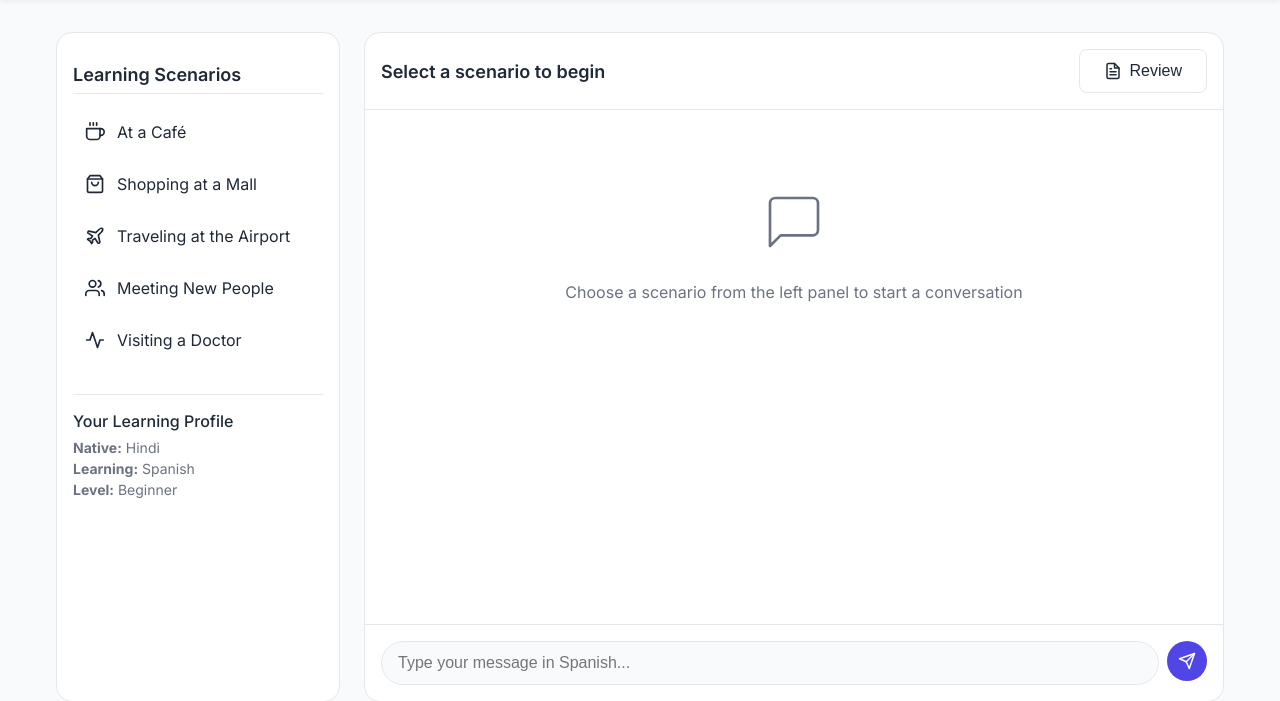
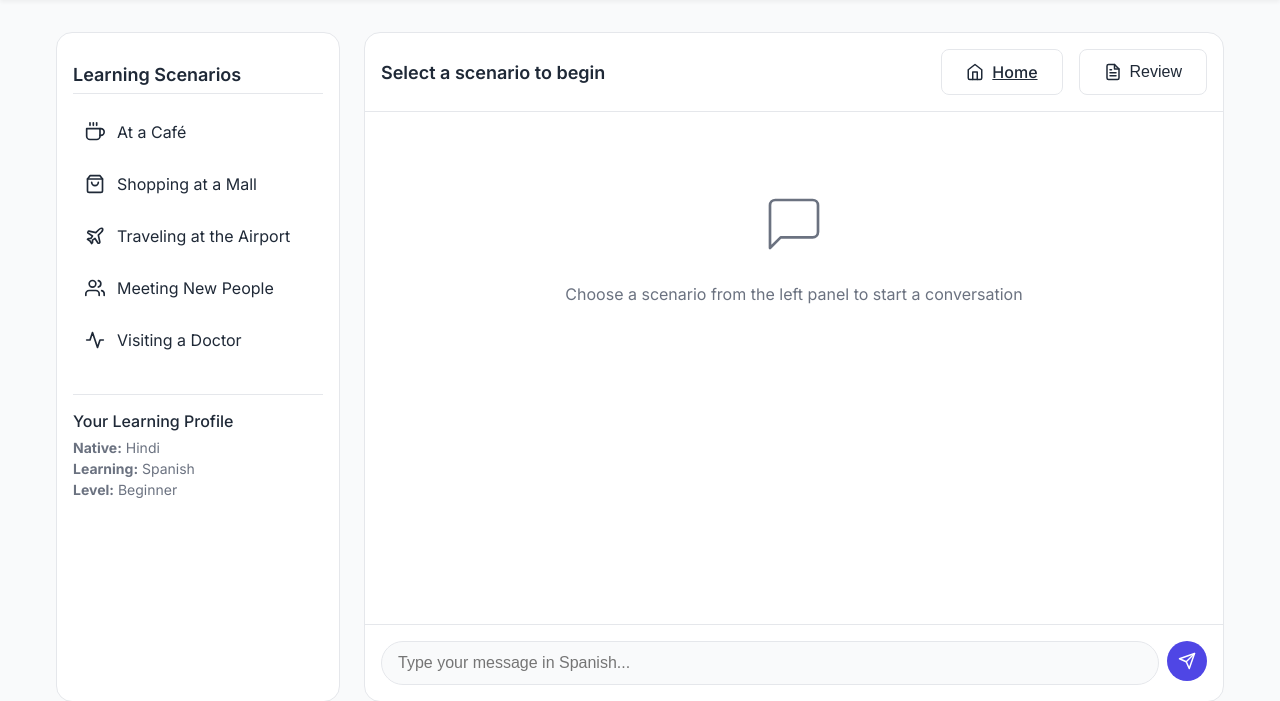
Before and after one commit to Sampath2439/LinguaLearn, a Flask app: page /chat in a window 1280 px wide. Shown: the part 73-774 px from the top of the page. Run offline with Flask 3, Linux system fonts and the light colour scheme; a user stored in the database is signed in.

Commit message:
Add "Return Home" navigation button
Replit-Commit-Author: Agent
Replit-Commit-Session-Id: 77906d98-88ff-4121-8941-45913bd31d45
Replit-Commit-Screenshot-Url: https://storage.googleapis.com/screenshot-production-us-central1/9c3e36f7-bc16-4716-861b-d84b4ce3260c/f99eba33-3066-407f-b1ac-46e4626f34a0.jpg

```diff
--- a/static/js/chat.js
+++ b/static/js/chat.js
@@ -494,7 +494,14 @@ function renderReview(reviewData) {
                 </div>
             </div>
 
-            <div style="text-align: center; margin-top: 2rem;">
+            <div style="text-align: center; margin-top: 2rem; display: flex; justify-content: center; gap: 1rem;">
+                <a href="/" class="btn btn-outline" style="display: flex; align-items: center; gap: 0.5rem;">
+                    <svg xmlns="http://www.w3.org/2000/svg" width="18" height="18" viewBox="0 0 24 24" fill="none" stroke="currentColor" stroke-width="2" stroke-linecap="round" stroke-linejoin="round">
+                        <path d="M3 9l9-7 9 7v11a2 2 0 0 1-2 2H5a2 2 0 0 1-2-2z"></path>
+                        <polyline points="9 22 9 12 15 12 15 22"></polyline>
+                    </svg>
+                    Return Home
+                </a>
                 <button class="btn btn-primary" onclick="document.getElementById('review-container').style.display = 'none';">
                     Close Review
                 </button>
--- a/templates/chat.html
+++ b/templates/chat.html
@@ -57,6 +57,13 @@
             <div class="chat-header">
                 <h2 id="chat-title" class="chat-title">Select a scenario to begin</h2>
                 <div class="chat-actions">
+                    <a href="{{ url_for('index') }}" class="btn btn-outline" style="margin-right: 0.5rem;">
+                        <svg xmlns="http://www.w3.org/2000/svg" width="18" height="18" viewBox="0 0 24 24" fill="none" stroke="currentColor" stroke-width="2" stroke-linecap="round" stroke-linejoin="round">
+                            <path d="M3 9l9-7 9 7v11a2 2 0 0 1-2 2H5a2 2 0 0 1-2-2z"></path>
+                            <polyline points="9 22 9 12 15 12 15 22"></polyline>
+                        </svg>
+                        Home
+                    </a>
                     <button id="review-button" class="btn btn-outline">
                         <svg xmlns="http://www.w3.org/2000/svg" width="18" height="18" viewBox="0 0 24 24" fill="none" stroke="currentColor" stroke-width="2" stroke-linecap="round" stroke-linejoin="round">
                             <path d="M14 2H6a2 2 0 0 0-2 2v16a2 2 0 0 0 2 2h12a2 2 0 0 0 2-2V8z"></path>
```
Also changed, not shown: instance/language_bot.db.
